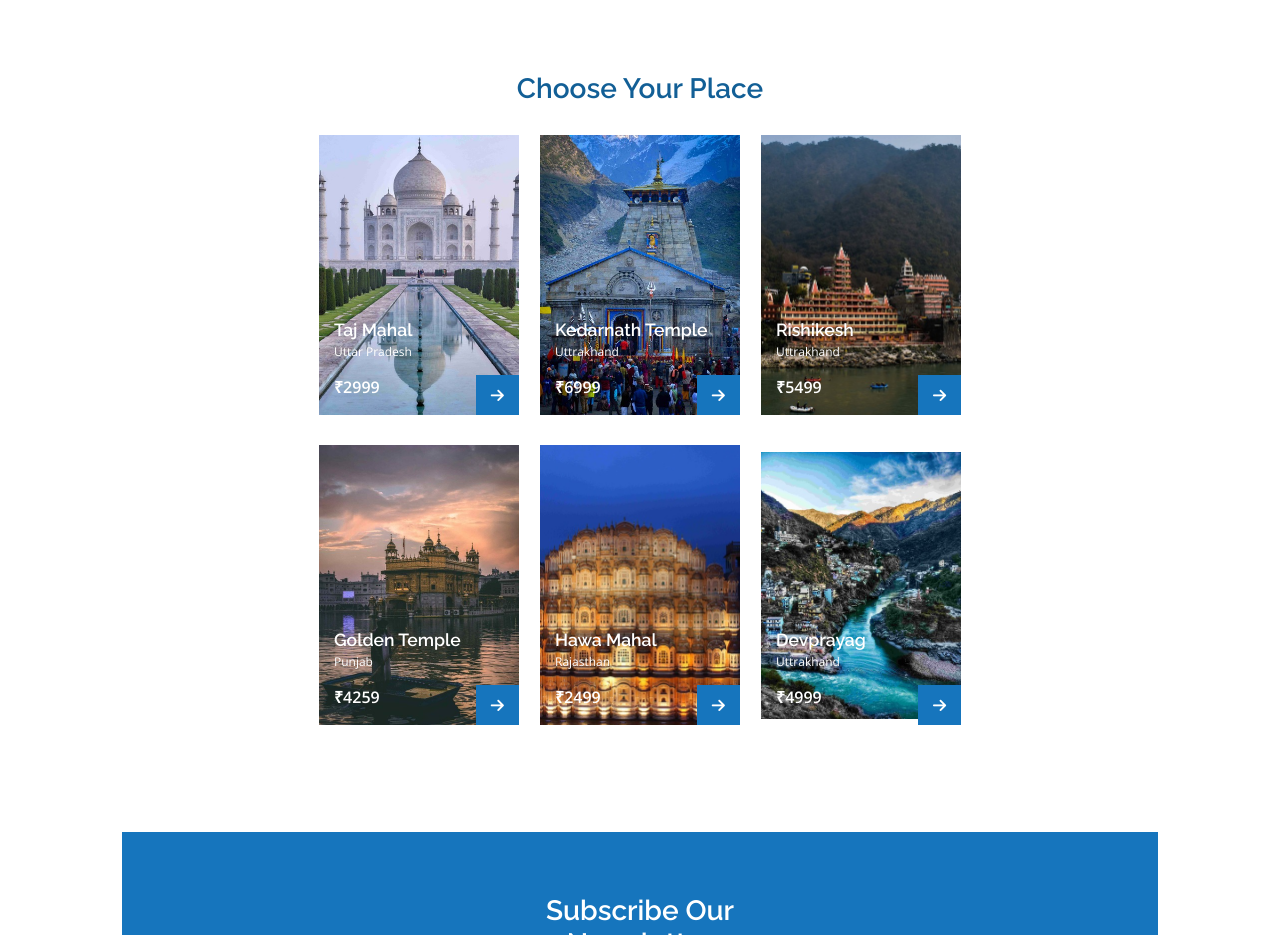
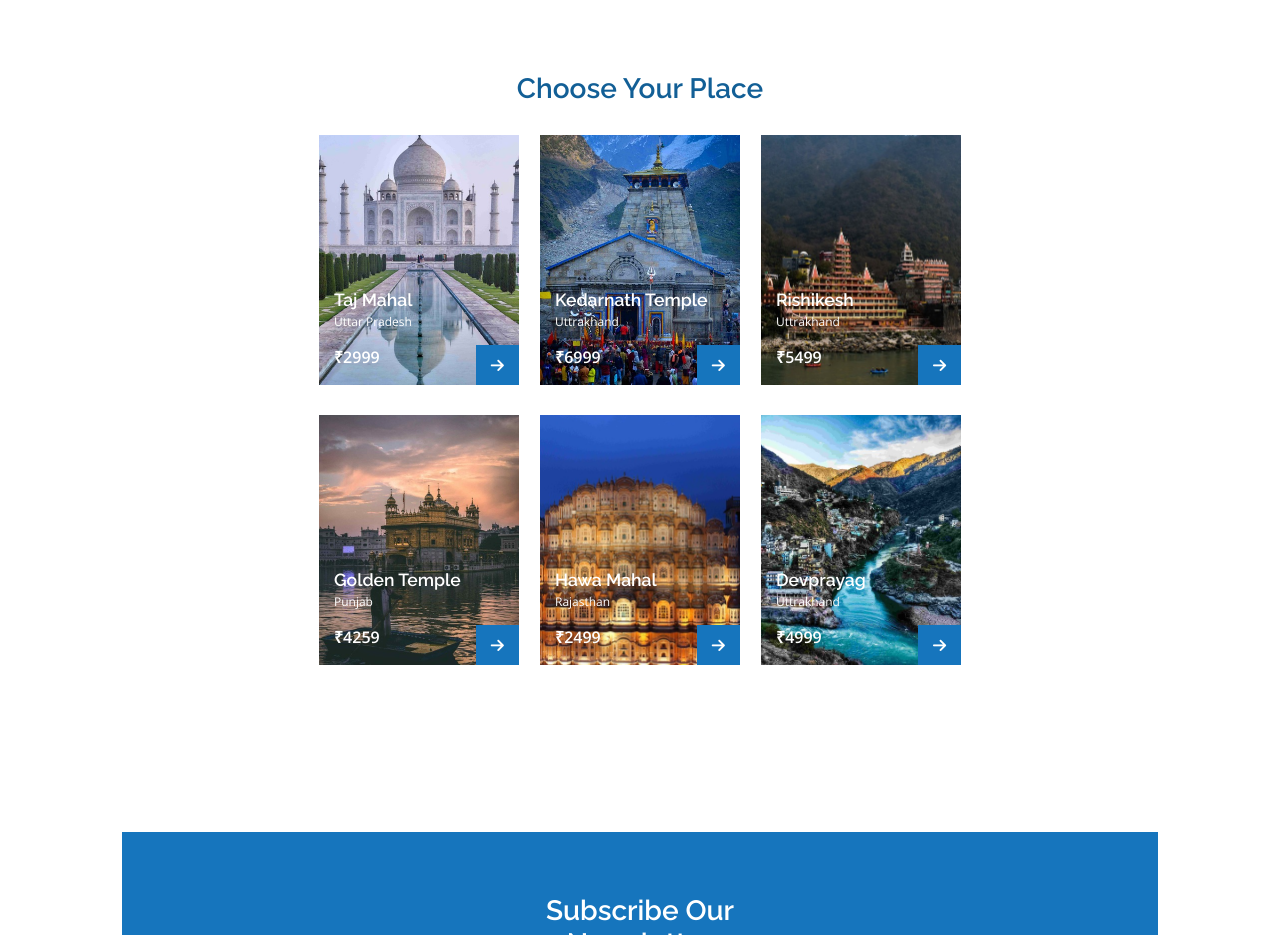
Before and after one commit to AdiBhatnagar98/CBT-CIP, a plain HTML site: page Explore India Landing Page/index.html in a window 1280 px wide. Shown: the part 2440-3375 px from the top of the page. Drawn offline with nearby package versions, Linux system fonts and the light colour scheme.

Commit message:
Update styles.css

```diff
--- a/Explore India Landing Page/assets/css/styles.css
+++ b/Explore India Landing Page/assets/css/styles.css
@@ -414,12 +414,13 @@ button:hover {
 .places-row {
   margin-top: 30px;
   width: 200px;
-  height: 35vh;
   position: relative;
   color: white;
   align-content: end;
   text-align: left;
   padding-left: 15px;
+  aspect-ratio: 2/2.5;
+
 }
 
 .places-row h3 {
```
